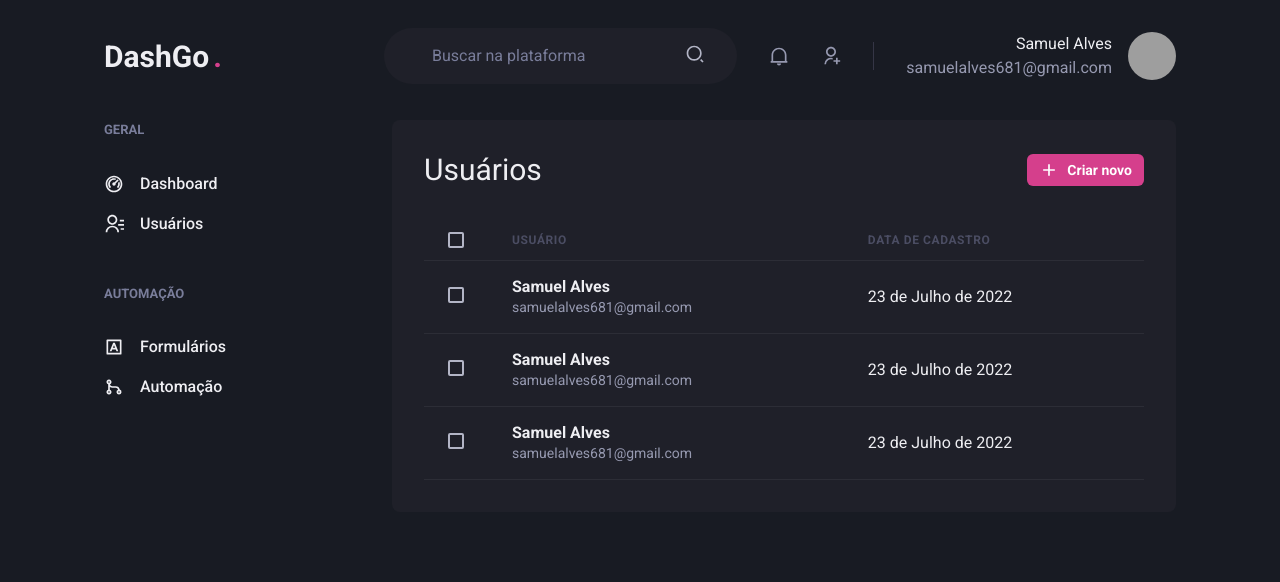
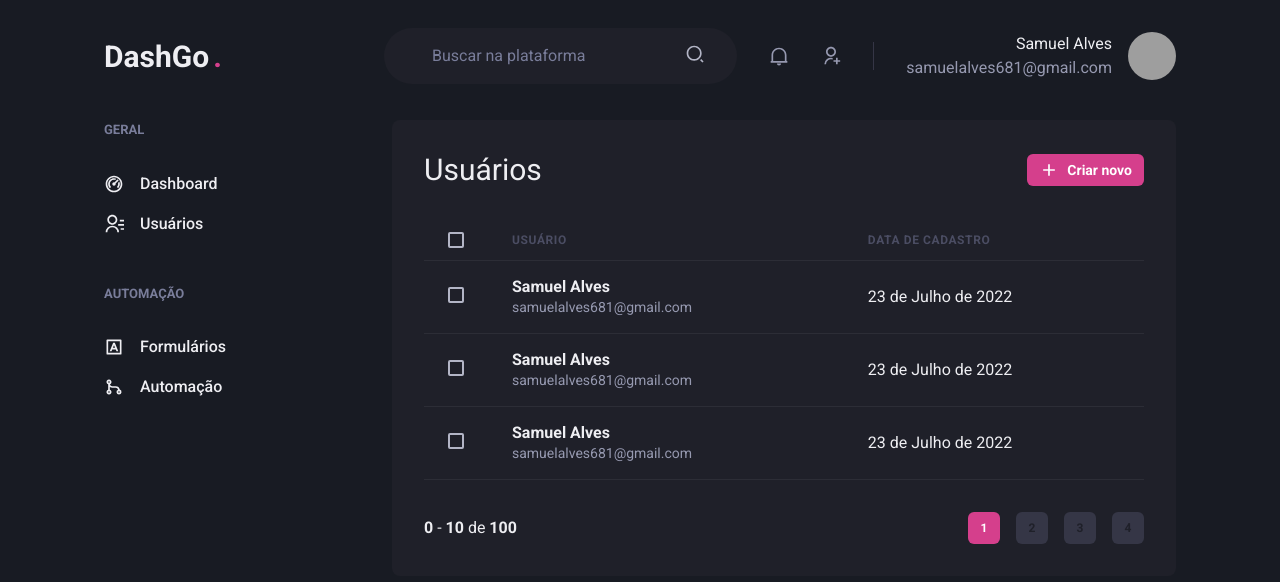
Before and after one commit to SamuelAlv3s/spacetraveling-blog, a Next.js app in the folder dashboard/: page /users in a window 1280 px wide. Shown: the top 582 px of the page. Built offline with nearby package versions, Linux system fonts and the light colour scheme; grey boxes are pictures that could not be loaded.

Commit message:
wip: refactoring components

```diff
--- /dev/null
+++ b/dashboard/src/components/Header/Logo.tsx
@@ -0,0 +1,3 @@
+export function Logo() {
+  return <h1>Logo</h1>;
+}
--- /dev/null
+++ b/dashboard/src/components/Header/Search.tsx
@@ -0,0 +1,3 @@
+export function Search() {
+  return <h1>Search</h1>;
+}
--- /dev/null
+++ b/dashboard/src/components/Pagination.tsx
@@ -0,0 +1,56 @@
+import { Box, Button, Stack } from '@chakra-ui/react';
+
+export function Pagination() {
+  return (
+    <Stack
+      direction="row"
+      spacing="6"
+      mt="8"
+      justify="space-between"
+      align="center"
+    >
+      <Box>
+        <strong>0</strong> - <strong>10</strong> de <strong>100</strong>
+      </Box>
+      <Stack direction="row" justify="space-between" align="center" spacing="4">
+        <Button
+          size="sm"
+          fontSize="xs"
+          width="4"
+          colorScheme="pink"
+          disabled
+          _disabled={{ bg: 'pink.500', cursor: 'default' }}
+        >
+          1
+        </Button>
+        <Button
+          size="sm"
+          fontSize="xs"
+          width="4"
+          bg="gray.700"
+          _hover={{ bg: 'gray.500' }}
+        >
+          2
+        </Button>
+        <Button
+          size="sm"
+          fontSize="xs"
+          width="4"
+          bg="gray.700"
+          _hover={{ bg: 'gray.500' }}
+        >
+          3
+        </Button>
+        <Button
+          size="sm"
+          fontSize="xs"
+          width="4"
+          bg="gray.700"
+          _hover={{ bg: 'gray.500' }}
+        >
+          4
+        </Button>
+      </Stack>
+    </Stack>
+  );
+}
--- a/dashboard/src/pages/users/index.tsx
+++ b/dashboard/src/pages/users/index.tsx
@@ -15,6 +15,7 @@
 } from '@chakra-ui/react';
 import { RiAddLine } from 'react-icons/ri';
 import { Header } from '../../components/Header';
+import { Pagination } from '../../components/Pagination';
 import { Sidebar } from '../../components/Sidebar';
 
 export default function UserList() {
@@ -95,6 +96,7 @@
               </Tr>
             </Tbody>
           </Table>
+          <Pagination />
         </Box>
       </Flex>
     </Box>
```
Also changed, not shown: dashboard/src/pages/users/create.tsx (added, +55 -0 lines).
